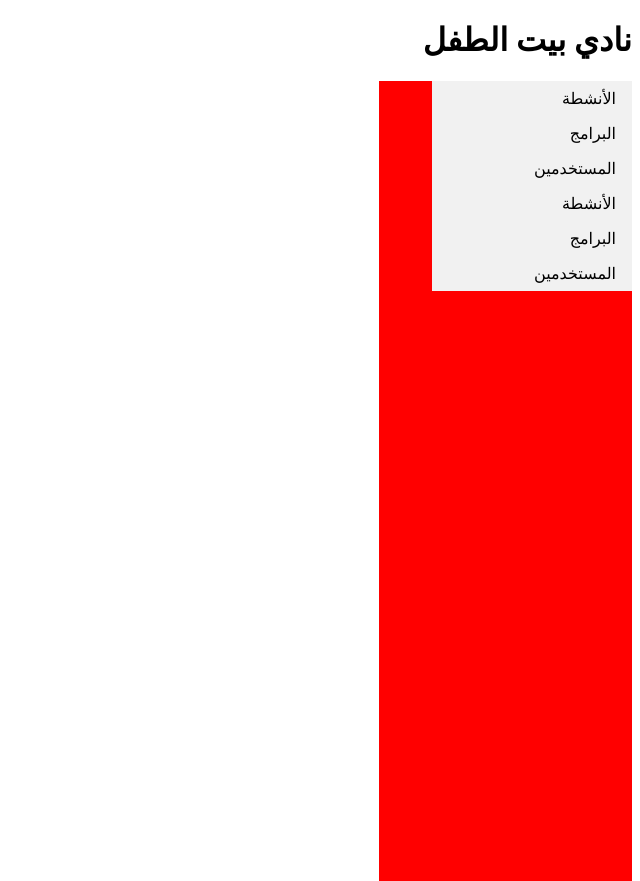
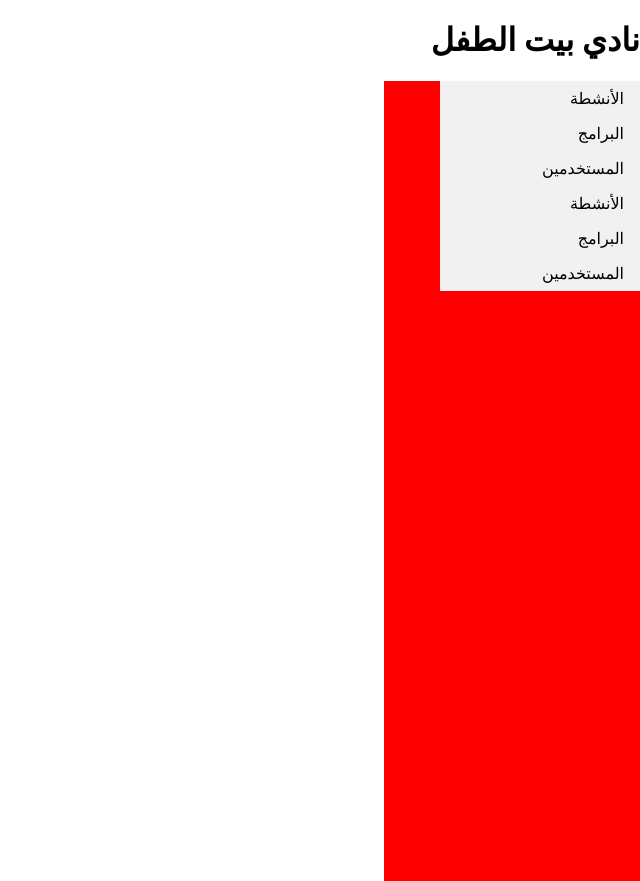
Before and after one commit to FACK1/M-E-Platform, a React (Create React App) app in the folder client/: page / in a window 1280 px wide. Shown: the whole page, without its empty margins (640-1280 px from the left). Built offline with nearby package versions, Linux system fonts and the light colour scheme; the HTML template or start-up script is replaced by a standard one.

Commit message:
Update lock and make body and html tags margin zero #32

```diff
--- /dev/null
+++ b/client/public/index.css
@@ -0,0 +1,4 @@
+body,html{
+  margin: 0px;
+  padding: 0px;
+}
--- a/client/public/index.html
+++ b/client/public/index.html
@@ -4,6 +4,8 @@
     <meta charset="utf-8" />
     <link rel="shortcut icon" href="%PUBLIC_URL%/favicon.ico" />
     <link href="https://fonts.googleapis.com/css?family=Cairo:400,700" rel="stylesheet">
+    <link href="index.css" rel="stylesheet"  type="text/css">
+
     <meta
       name="viewport"
       content="width=device-width, initial-scale=1, shrink-to-fit=no"
```
Also changed, not shown: 1 other file (tests, documents, lock files or other folders).
